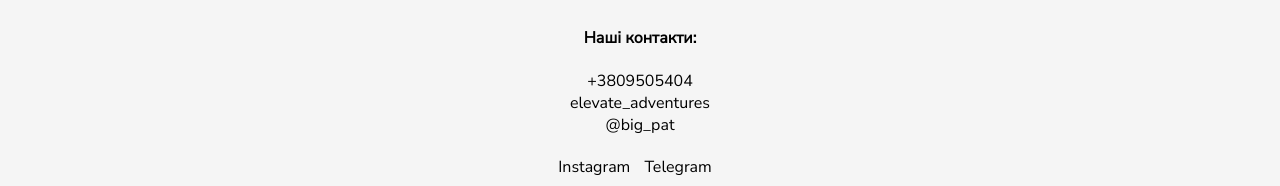
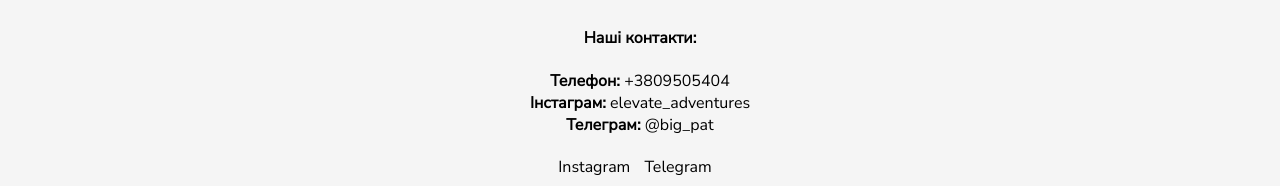
Before and after one commit to yaninarybalka/mock-site, a plain HTML site: page index.html in a window 1280 px wide. Shown: the part 1965-2151 px from the top of the page. Drawn offline with Linux system fonts and the light colour scheme.

```diff
--- a/index.css
+++ b/index.css
@@ -17,6 +17,7 @@ body{
 }
 .logo-text {
     margin-left: 20px;
+    font-size: 20px;
 }
 .header li {
     display: inline;
--- a/index.html
+++ b/index.html
@@ -43,13 +43,13 @@
 <h4>Наші контакти: </h4>
 <ul class="contacts">
     <li>
-        +3809505404
+       <strong>Телефон:</strong> +3809505404
     </li>
     <li>
-        elevate_adventures
+       <strong>Інстаграм:</strong> elevate_adventures
     </li>
     <li>
-        @big_pat
+       <strong>Телеграм:</strong> @big_pat
     </li>
 </ul>
 
```
